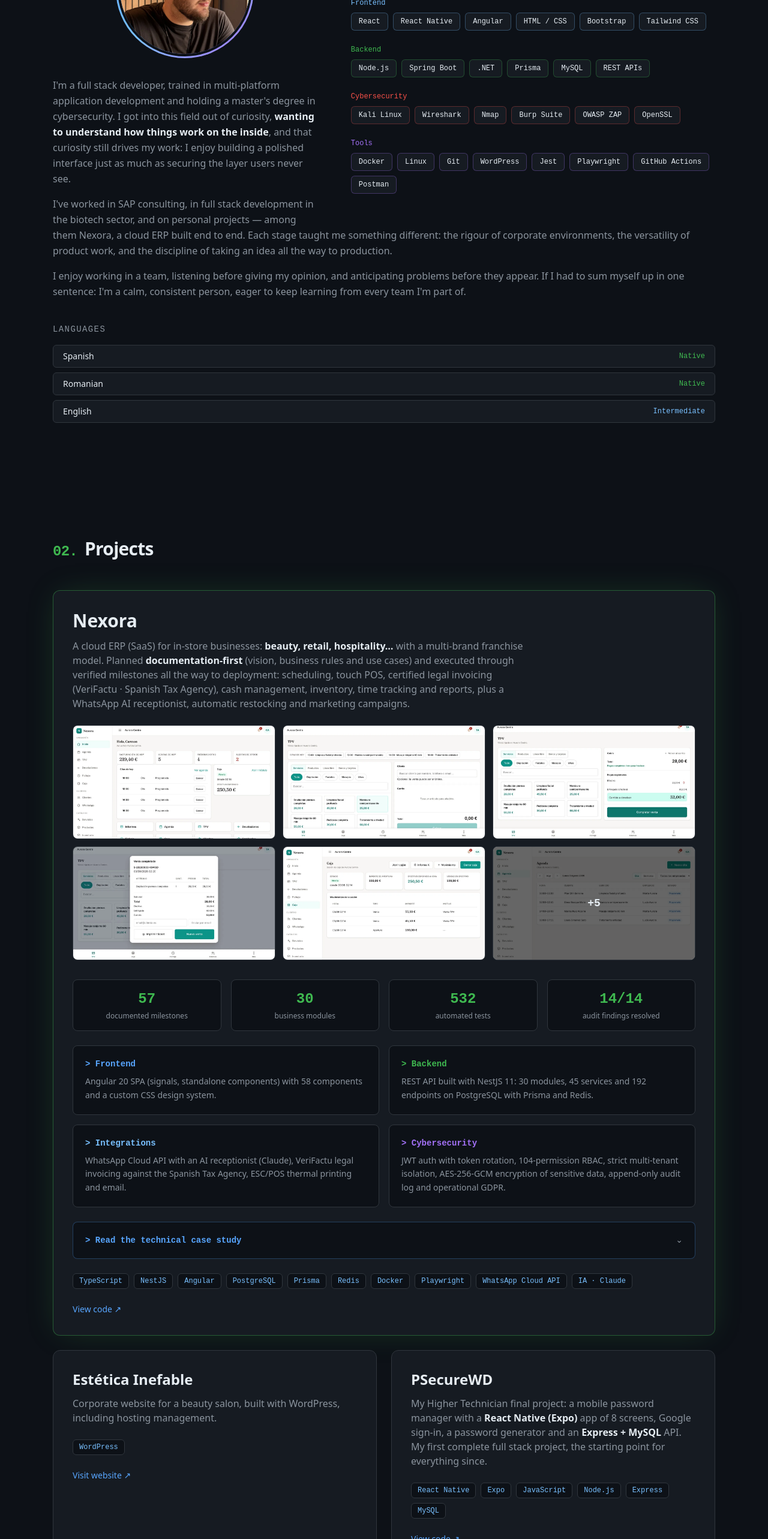
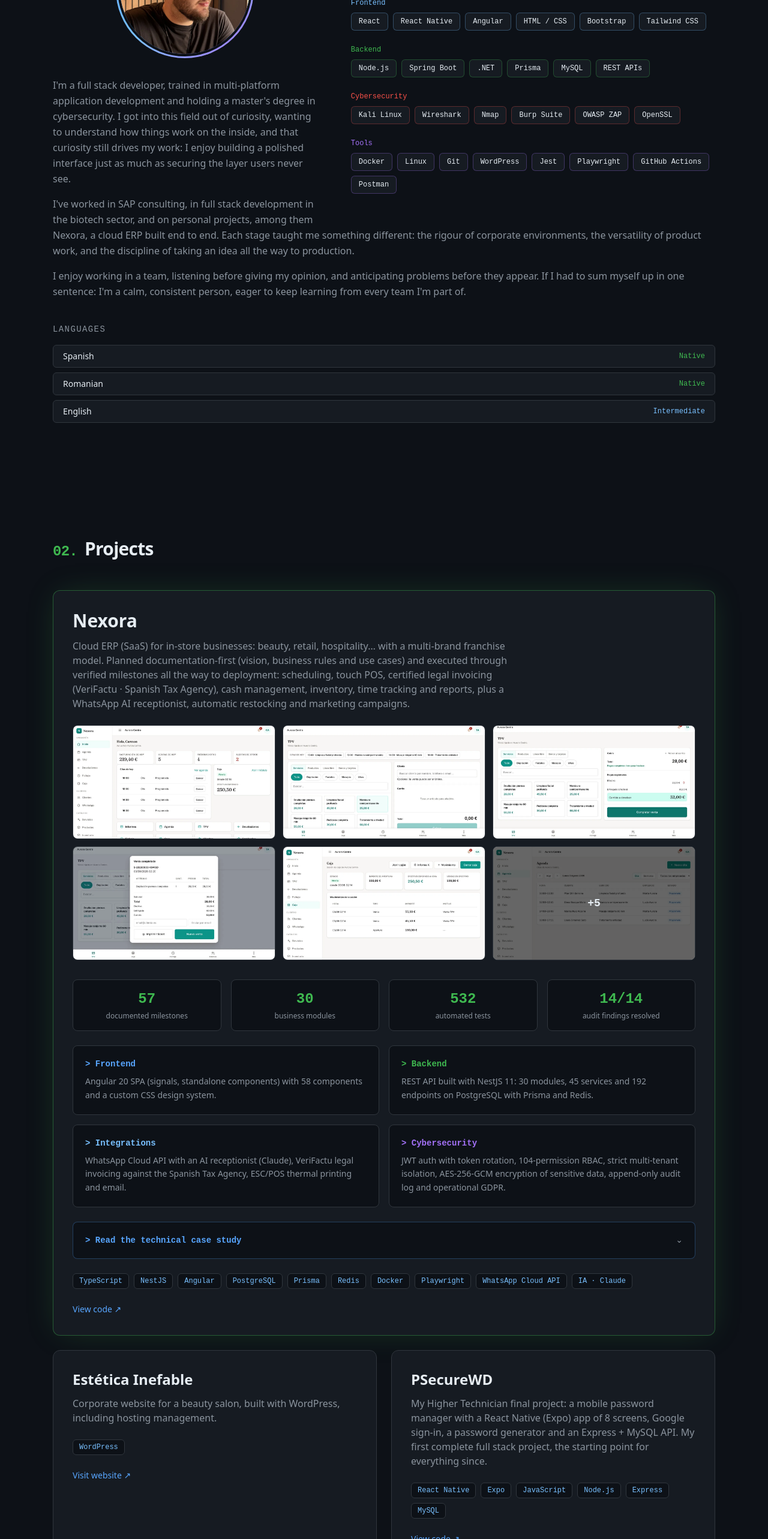
Before and after one commit to ValeriuCristianDudas/portfolio, a React (Vite) app: page / in a window 1280 px wide. Shown: the part 1360-3926 px from the top of the page at 60% size. Built offline with nearby package versions, Linux system fonts and the light colour scheme.

Commit message:
Textos: sin negritas, redacción plana sin incisos entre rayas

```diff
--- a/src/components/About.tsx
+++ b/src/components/About.tsx
@@ -1,4 +1,4 @@
-import { Trans, useTranslation } from 'react-i18next'
+import { useTranslation } from 'react-i18next'
 import Section from './Section'
 import Expandable from './Expandable'
 import { skillGroups } from '../data'
@@ -94,12 +94,7 @@ export default function About() {
               </div>
             </div>
           </div>
-          <p className="leading-relaxed text-muted">
-            <Trans
-              i18nKey="about.p1"
-              components={{ b: <strong className="font-semibold text-fg" /> }}
-            />
-          </p>
+          <p className="leading-relaxed text-muted">{t('about.p1')}</p>
           <p className="mt-4 leading-relaxed text-muted">{t('about.p2')}</p>
           <p className="mt-4 leading-relaxed text-muted">{t('about.p3')}</p>
 
--- a/src/components/Projects.tsx
+++ b/src/components/Projects.tsx
@@ -1,5 +1,5 @@
 import { useEffect, useState } from 'react'
-import { Trans, useTranslation } from 'react-i18next'
+import { useTranslation } from 'react-i18next'
 import Section from './Section'
 import Expandable from './Expandable'
 import { projects, nexoraStats, nexoraAreas, email, linkedin } from '../data'
@@ -68,10 +68,7 @@ export default function Projects() {
               {t(`projects.items.${project.id}.name`)}
             </h3>
             <p className="mt-3 max-w-3xl text-muted">
-              <Trans
-                i18nKey={`projects.items.${project.id}.desc`}
-                components={{ b: <strong className="font-semibold text-fg" /> }}
-              />
+              {t(`projects.items.${project.id}.desc`)}
             </p>
 
             {project.featured && (
@@ -158,10 +155,7 @@ export default function Projects() {
                           {t(`projects.items.nexora.case.${block.key}.title`)}
                         </h5>
                         <p className="mt-1.5 text-sm leading-relaxed text-muted">
-                          <Trans
-                            i18nKey={`projects.items.nexora.case.${block.key}.desc`}
-                            components={{ b: <strong className="font-semibold text-fg" /> }}
-                          />
+                          {t(`projects.items.nexora.case.${block.key}.desc`)}
                         </p>
                       </div>
                     ))}
--- a/src/i18n/locales/en.json
+++ b/src/i18n/locales/en.json
@@ -29,7 +29,7 @@
     "items": {
       "nexora": {
         "name": "Nexora",
-        "desc": "A cloud ERP (SaaS) for in-store businesses: <b>beauty, retail, hospitality…</b> with a multi-brand franchise model. Planned <b>documentation-first</b> (vision, business rules and use cases) and executed through verified milestones all the way to deployment: scheduling, touch POS, certified legal invoicing (VeriFactu · Spanish Tax Agency), cash management, inventory, time tracking and reports, plus a WhatsApp AI receptionist, automatic restocking and marketing campaigns.",
+        "desc": "Cloud ERP (SaaS) for in-store businesses: beauty, retail, hospitality… with a multi-brand franchise model. Planned documentation-first (vision, business rules and use cases) and executed through verified milestones all the way to deployment: scheduling, touch POS, certified legal invoicing (VeriFactu · Spanish Tax Agency), cash management, inventory, time tracking and reports, plus a WhatsApp AI receptionist, automatic restocking and marketing campaigns.",
         "shots": {
           "aria": "Nexora screenshots",
           "prev": "Previous",
@@ -64,7 +64,7 @@
           },
           "quality": {
             "title": "Verifiable quality",
-            "desc": "Documentation first: vision, business rules and use cases referenced from the code. 57 verified milestones, 370 unit tests and 162 E2E tests with Playwright against the real stack, <b>no mocks</b>, plus in-browser verification with all four application roles."
+            "desc": "Documentation first: vision, business rules and use cases referenced from the code. 57 verified milestones, 370 unit tests and 162 E2E tests with Playwright against the real stack, no mocks, plus in-browser verification with all four application roles."
           },
           "compliance": {
             "title": "Regulatory compliance",
@@ -96,7 +96,7 @@
       },
       "psecurewd": {
         "name": "PSecureWD",
-        "desc": "My Higher Technician final project: a mobile password manager with a <b>React Native (Expo)</b> app of 8 screens, Google sign-in, a password generator and an <b>Express + MySQL</b> API. My first complete full stack project, the starting point for everything since."
+        "desc": "My Higher Technician final project: a mobile password manager with a React Native (Expo) app of 8 screens, Google sign-in, a password generator and an Express + MySQL API. My first complete full stack project, the starting point for everything since."
       }
     }
   },
@@ -134,8 +134,8 @@
   },
   "about": {
     "title": "About me",
-    "p1": "I'm a full stack developer, trained in multi-platform application development and holding a master's degree in cybersecurity. I got into this field out of curiosity, <b>wanting to understand how things work on the inside</b>, and that curiosity still drives my work: I enjoy building a polished interface just as much as securing the layer users never see.",
-    "p2": "I've worked in SAP consulting, in full stack development in the biotech sector, and on personal projects — among them Nexora, a cloud ERP built end to end. Each stage taught me something different: the rigour of corporate environments, the versatility of product work, and the discipline of taking an idea all the way to production.",
+    "p1": "I'm a full stack developer, trained in multi-platform application development and holding a master's degree in cybersecurity. I got into this field out of curiosity, wanting to understand how things work on the inside, and that curiosity still drives my work: I enjoy building a polished interface just as much as securing the layer users never see.",
+    "p2": "I've worked in SAP consulting, in full stack development in the biotech sector, and on personal projects, among them Nexora, a cloud ERP built end to end. Each stage taught me something different: the rigour of corporate environments, the versatility of product work, and the discipline of taking an idea all the way to production.",
     "p3": "I enjoy working in a team, listening before giving my opinion, and anticipating problems before they appear. If I had to sum myself up in one sentence: I'm a calm, consistent person, eager to keep learning from every team I'm part of.",
     "highlights": {
       "e2e": {
--- a/src/i18n/locales/es.json
+++ b/src/i18n/locales/es.json
@@ -29,7 +29,7 @@
     "items": {
       "nexora": {
         "name": "Nexora",
-        "desc": "ERP en la nube (SaaS) para negocios de venta presencial: <b>estética, retail, hostelería…</b> con modelo de franquicia multi-marca. Planteado con <b>documentación primero</b> (visión, reglas de negocio y casos de uso) y ejecutado por hitos verificados hasta el despliegue: agenda, TPV táctil, facturación legal certificada (VeriFactu · AEAT), caja, inventario, fichaje e informes, más recepcionista IA por WhatsApp, reposición automática de stock y campañas de marketing.",
+        "desc": "ERP en la nube (SaaS) para negocios de venta presencial: estética, retail, hostelería… con modelo de franquicia multi-marca. Planteado con documentación primero (visión, reglas de negocio y casos de uso) y ejecutado por hitos verificados hasta el despliegue: agenda, TPV táctil, facturación legal certificada (VeriFactu · AEAT), caja, inventario, fichaje e informes, más recepcionista IA por WhatsApp, reposición automática de stock y campañas de marketing.",
         "shots": {
           "aria": "Capturas de pantalla de Nexora",
           "prev": "Anterior",
@@ -64,7 +64,7 @@
           },
           "quality": {
             "title": "Calidad verificable",
-            "desc": "Documentación primero: visión, reglas de negocio y casos de uso referenciados desde el código. 57 hitos con verificación, 370 tests unitarios y 162 E2E con Playwright contra el stack real, <b>sin mocks</b>, y verificación en navegador con los cuatro roles de la aplicación."
+            "desc": "Documentación primero: visión, reglas de negocio y casos de uso referenciados desde el código. 57 hitos con verificación, 370 tests unitarios y 162 E2E con Playwright contra el stack real, sin mocks, y verificación en navegador con los cuatro roles de la aplicación."
           },
           "compliance": {
             "title": "Cumplimiento normativo",
@@ -96,7 +96,7 @@
       },
       "psecurewd": {
         "name": "PSecureWD",
-        "desc": "Mi TFG de Grado Superior (DAM): gestor de contraseñas móvil con app en <b>React Native (Expo)</b> de 8 pantallas, login con Google, generador de contraseñas y API en <b>Express + MySQL</b>. Mi primer proyecto full stack completo, el punto de partida de todo lo demás."
+        "desc": "Mi TFG de Grado Superior (DAM): gestor de contraseñas móvil con app en React Native (Expo) de 8 pantallas, login con Google, generador de contraseñas y API en Express + MySQL. Mi primer proyecto full stack completo, el punto de partida de todo lo demás."
       }
     }
   },
@@ -134,7 +134,7 @@
   },
   "about": {
     "title": "Sobre mí",
-    "p1": "Soy desarrollador full stack, formado en desarrollo de aplicaciones multiplataforma y con un máster en ciberseguridad. Llegué a este mundo por curiosidad, <b>por entender cómo funcionan las cosas por dentro</b>, y esa curiosidad sigue siendo el motor de mi trabajo: disfruto igual construyendo una interfaz cuidada que asegurando la capa que el usuario nunca ve.",
+    "p1": "Soy desarrollador full stack, formado en desarrollo de aplicaciones multiplataforma y con un máster en ciberseguridad. Llegué a este mundo por curiosidad, por entender cómo funcionan las cosas por dentro, y esa curiosidad sigue siendo el motor de mi trabajo: disfruto igual construyendo una interfaz cuidada que asegurando la capa que el usuario nunca ve.",
     "p2": "He trabajado en consultoría sobre SAP, en desarrollo full stack en el sector biotecnológico y en proyectos propios, entre ellos Nexora, un ERP en la nube desarrollado de principio a fin. De cada etapa me llevo algo distinto: el rigor de los entornos corporativos, la versatilidad del trabajo de producto y la disciplina de llevar una idea hasta producción.",
     "p3": "Me gusta trabajar en equipo, escuchar antes de opinar y anticipar los problemas antes de que aparezcan. Si tuviera que resumirme en una frase: soy una persona tranquila, constante y con muchas ganas de seguir aprendiendo de cada equipo del que forme parte.",
     "highlights": {
```
